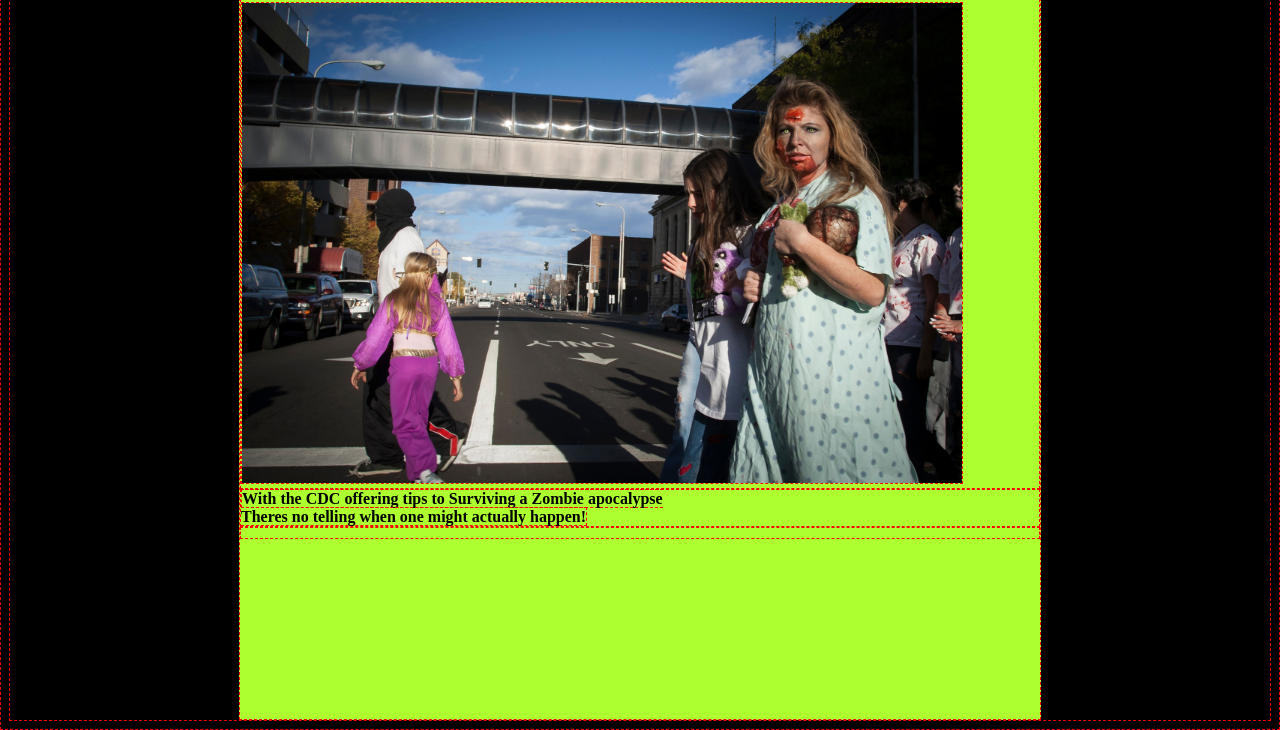
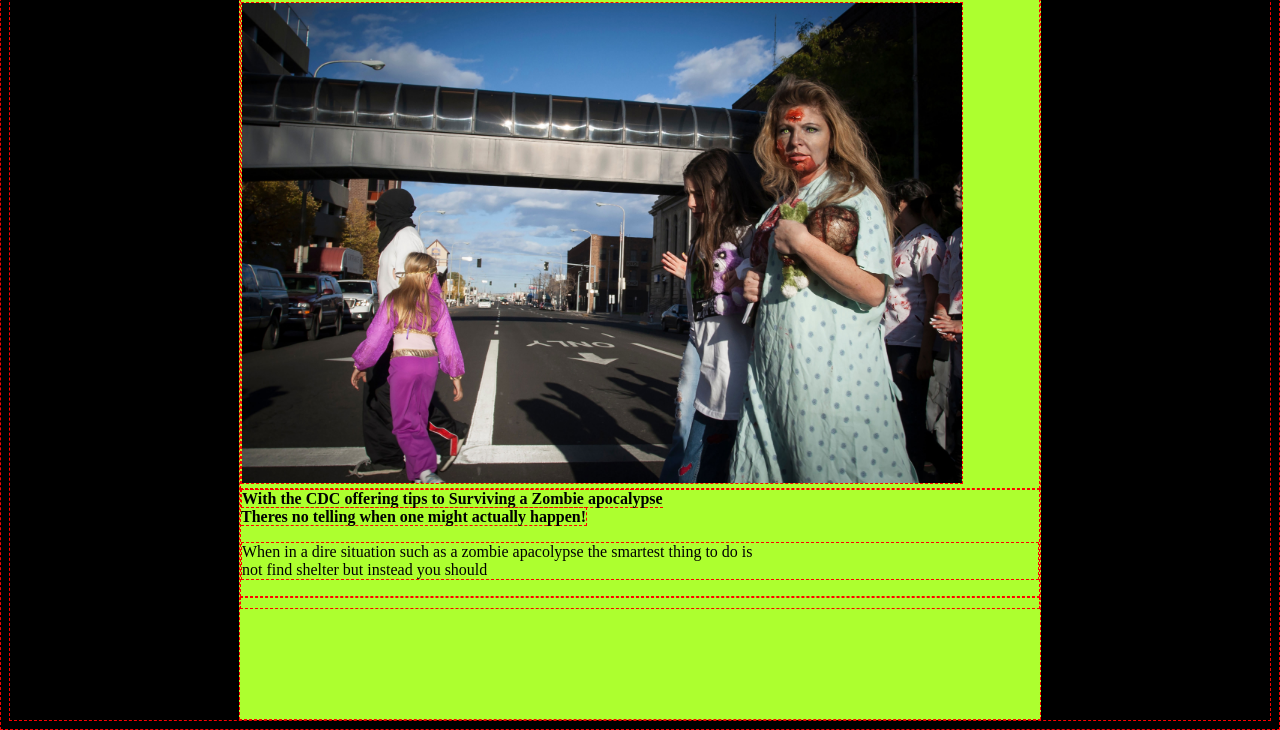
Before and after one commit to rivenshell/Zombie-Apacalypse-Wiki, a plain HTML site: page zombie.html in a window 1280 px wide. Shown: the part 92-822 px from the top of the page. Drawn offline with Linux system fonts and the light colour scheme; files whose address does not match are found by name.

Commit message:
Web text update

```diff
--- a/zombie.html
+++ b/zombie.html
@@ -16,6 +16,9 @@
           <strong>With the CDC offering tips to Surviving a Zombie apocalypse
             <br>Theres no telling when one might actually happen!
           </strong>
+          <p>When in a dire situation such as a zombie apacolypse the smartest thing to do is
+            <br>not find shelter but instead you should
+          </p>
 
         </div>
         <div class="apocalypse-footer"></div>
```
